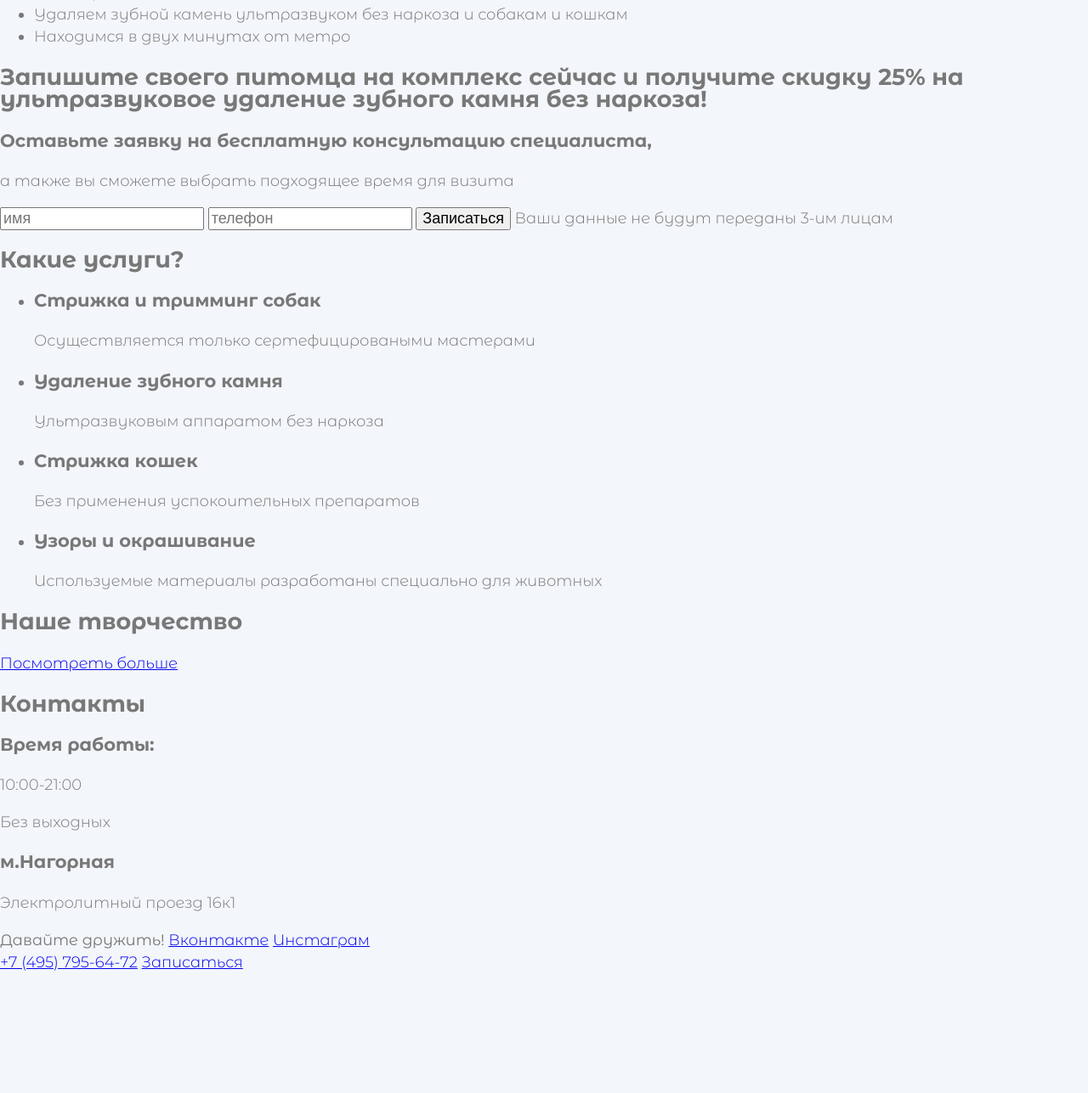
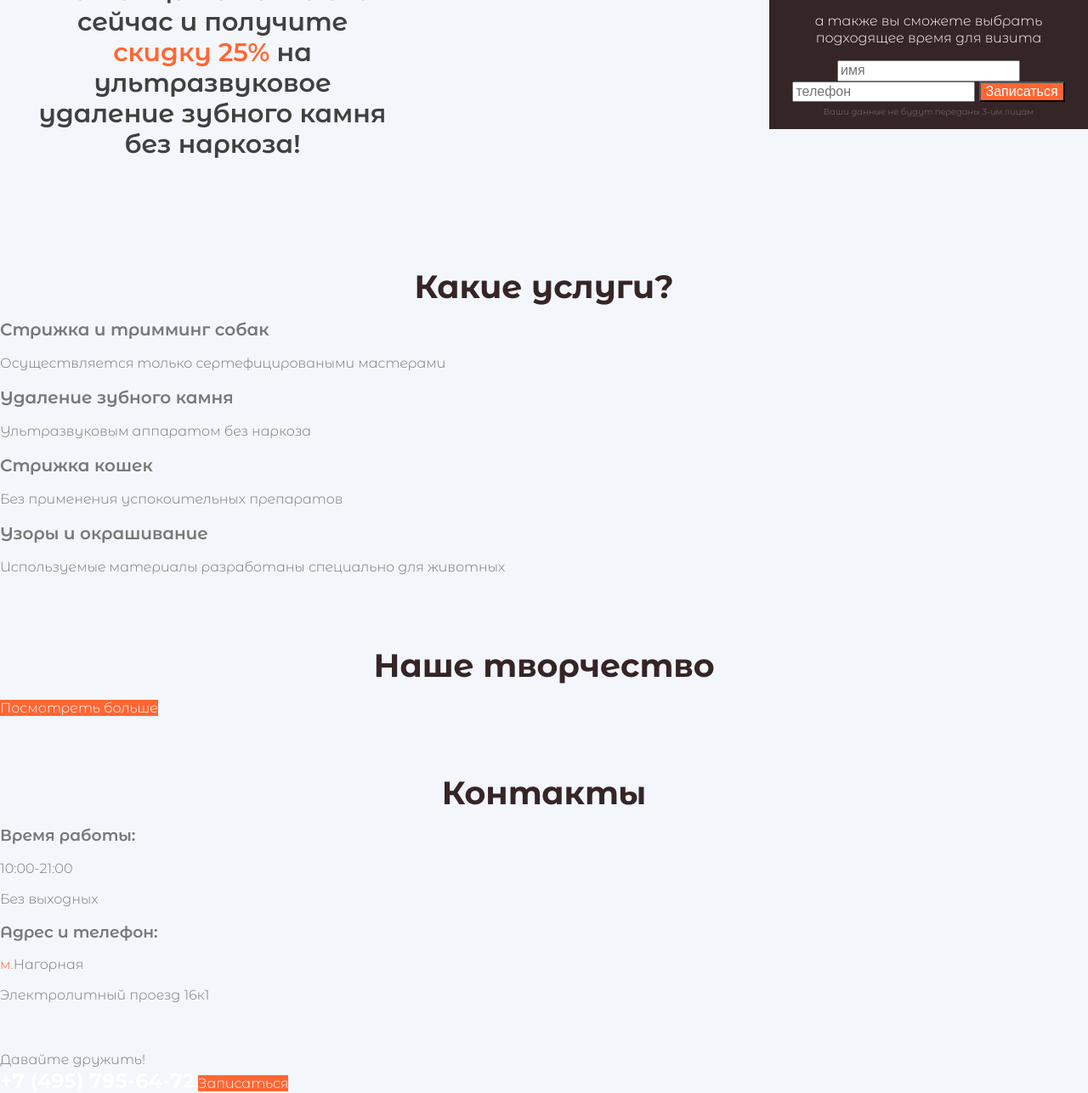
Before and after one commit to ArnaBlack/part1, a plain HTML site: page bastgroom-promo/index.html in a window 1280 px wide. Shown: the part 957-2244 px from the top of the page at 85% size. Before the commit the page ends 2103 px from the top, so only its background shows below. Drawn offline with Linux system fonts and the light colour scheme.

Commit message:
пробую делать сетку сама

```diff
--- a/bastgroom-promo/assets/css/normalize.min.css
+++ b/bastgroom-promo/assets/css/normalize.min.css
@@ -5,7 +5,8 @@ html{
 	-webkit-text-size-adjust:100%}
 
 body{
-	margin:0 }
+	margin:0;
+	padding: 0; }
 
 article,aside,footer,header,nav,section {
 	display:block}
@@ -13,6 +14,11 @@ article,aside,footer,header,nav,section {
 h1{
 	font-size:2em;margin:.67em 0}
 
+ul {
+	margin: 0;
+	padding: 0;
+	list-style: none;
+}
 figcaption,figure,main
 {
 	display:block}
--- a/bastgroom-promo/assets/css/style.css
+++ b/bastgroom-promo/assets/css/style.css
@@ -1,43 +1,163 @@
-@import url('https://fonts.googleapis.com/css?family=Montserrat+Alternates:300,400,700');
+@import url('https://fonts.googleapis.com/css?family=Montserrat+Alternates:300,600,700');
 /*#f46c38*/
 body {
+	width: 100%;
 	color: #787878;
 	background-color: #f3f6fa;
     font-family: 'Montserrat Alternates', sans-serif;
-    font-size: 18px;
+    font-size: 16px;
+    line-height: 20px;
     font-weight: 300;
-    line-height: 26px;
 }
 header {
-	background-image: url("../img/slide.jpg");
+	padding-top: 35px;
+	padding-bottom: 75px;
+	background-image: url("../img/header-bg-1.jpg");
 	background-repeat: no-repeat;
     background-position: center;
     background-size: cover;
 }
-.header-top {
+.clearfix::after {
+    content: "";
+    display: table;
+    clear: both;
+}
+
+.container {
+    width: 1170px;
+    margin: 0 auto;
+}
+.btn {
+	color: #ffffff;
+	text-decoration: none;
+	background-color:  #ff6633;
+}
+ .header-top .header-logo {
+	width: 349px;
+	height: 86px;
+	float: left;
+}
+.header-top .header-logo img {
+	width: 98%;
+}
+.header-top a {
+	font-size: 30px;
+	font-weight: 700;
+	text-decoration: none;
 	color: #000000;
+	float: right;
+	padding-top: 33px;
 }
-.header-top .header-logo {
+.promo {
+	background-color: rgba(0,0,0,0.5);
+	margin-top: 75px;
+	margin-left: 70px;
+	padding: 40px;
+	width: 270px;
+}
+ .promo h1 {
+	font-size: 24px;
+	line-height: 24px;
+	font-weight: 300;
+	color: #ffffff;
+	text-align: center;
+}
+.promo h1:last-child {
+	display: none;
+}
+
+.promo h1>span {
 	font-weight: 700;
 }
-.header-top h3 {
-	font-size: 29px;
+main section {
+	padding:40px 0;
 }
-.promo {
-	margin: 0 auto;
-	padding: 90px 0;
-	/*background-color: rgba(52, 27, 43, 0.5);*/
-	width: 350px;
+main h2 {
+	color: #362526;
+	font-size: 38px;
+	text-align: center;
+	margin: 0;
+	margin-bottom: 30px;
+}
+.features {
+	background-color: #ffffff;
+}
+.feature-item {
+	position: relative;
+    float: left;
+    width: 279px;
+    padding-top: 130px;
+    padding-right: 40px;
+    padding-left: 40px;
+    text-align: center;
+}
+.feature-item::before {
+	content: "";
+	background-color: red;
+	width: 154px;
+	height:125px;
+	position: absolute;
+	top:0;
+	left: 105px;
+
+}
+.call-to-action .title {
+	font-size: 30px;
+	line-height: 36px;
+	font-weight: 600;
+	color: #404040;
+	text-align: center;
+	float: left;
+	padding:30px;
+	width: 440px;
+}
+
+.call-to-action h2>span {
+	color: #ff6633;
+}
+
+.call-to-action .feedback {
+	background-color: #362526;
+	width: 335px;
+	padding:10px 20px;
+	float: right;
 	text-align: center;
 }
-.promo h1 {
+
+.call-to-action .feedback h3 {
+	font-size: 18px;
+	line-height: 21px;
+	text-transform: uppercase;
+	font-weight: 600;
 	color: #ffffff;
-	background-color: rgba(0, 0, 0, 0.5);
-	font-size: 25px;
-	font-weight: 300;
-	padding: 52px;
+}
 
+.call-to-action .feedback p {
+	color: #ffffff;
+	margin-top: 0;
 }
-.promo h1 span {
+
+.call-to-action .feedback .feedback-form span {
+	font-size: 10px;
+}
+.services .service-items .service-item h3 {
+	font-size: 20px;
+	font-weight: 600;
+}
+.contacts .contacts-block h3 {
+	font-weight: 600;
+}
+.contacts .contacts-block .right p>span {
+	color: #ff6633;
+}
+.social a {
+	text-decoration: none;
+	color: #ffffff;
+	font-size: 0px;
+}
+.footer-contacts .phone-number {
+	font-size: 24px;
 	font-weight: 700;
+	color: #ffffff;
+	text-decoration: none;
 }
--- a/bastgroom-promo/index.html
+++ b/bastgroom-promo/index.html
@@ -3,8 +3,8 @@
 <head>
 	<meta charset="UTF-8">
 	<meta http-equiv="X-UA-Compatible" content="IE=edge">
-	<meta name="viewport" content="width=device-width, initial-scale=1.0">
-	<title>Document</title>
+	<!-- <meta name="viewport" content="width=device-width, initial-scale=1.0"> -->
+	<title>Зоосалон BastGROOM</title>
     <link href="./assets/css/normalize.min.css" rel="stylesheet">
 
     <!-- Main Style -->
@@ -12,34 +12,32 @@
 </head>
 <body>
 	<header>
-		<div class="header-top">
+		<div class="header-top clearfix">
 			<div class="header-logo">
-				<img src="./assets/img/logo.png">
+				<img src="./assets/img/logo.png" alt="BastGroom">
 			</div>
-			<p>
 			<a href="tel:+7 (495) 795-64-72">+7 (495) 795-64-72</a>
-			</p>
 		</div>
 		<div class="promo">
-			<h1>Безупречный внешний вид для Ваших питомцев от настоящих профессионалов</h1>
+			<h1 class="visible">Безупречный внешний вид для Ваших питомцев от <span>настоящих профессионалов</span></h1>
 			<h1>Мы заботимся о Ваших питомцах, поэтому <span>стрижка когтей бесплатна</span> для всех</h1>
 		</div>
 	</header>
 	<main>
 		<section class="features">
 			<h2>Почему мы?</h2>
-			<ul>
-				<li>Умеем работать с животными со сложной психикой</li>
-				<li>Удаляем зубной камень ультразвуком без наркоза и собакам и кошкам</li>
-				<li>Находимся в двух минутах от метро</li>
+			<ul class="clearfix">
+				<li class="feature-item feature-work">Умеем работать с животными со сложной психикой</li>
+				<li class="feature-item feature-teeth">Удаляем зубной камень ультразвуком без наркоза и собакам и кошкам</li>
+				<li class="feature-item feature-metro">Находимся в пешей доступности от метро: всего 2 минуты!</li>
 			</ul>
 		</section>
-		<section class="call-to-action">
-			<h2>Запишите своего питомца на комплекс сейчас и получите <span>скидку 25%</span> на ультразвуковое удаление зубного камня без наркоза!</h2>
+		<section class="call-to-action clearfix">
+			<h2 class="title">Запишите своего питомца на комплекс сейчас и получите <span>скидку 25%</span> на ультразвуковое удаление зубного камня без наркоза!</h2>
 			<div class="feedback">
 				<h3>Оставьте заявку на бесплатную консультацию специалиста,</h3>
 				<p>а также вы сможете выбрать подходящее время для визита </p>
-				<form id="feedback-form" class="" action="" method="post">
+				<form id="feedback-form" class="feedback-form" action="" method="post">
 					<input type="text" name="user-name" placeholder="имя">
 					<input type="phone" name="user-phone" placeholder="телефон" required>
 					<input type="submit" class="btn" value="Записаться">
@@ -49,30 +47,32 @@
 		</section>
 		<section class="services">
 			<h2>Какие услуги?</h2>
-			<ul>
-				<li>
+			<div class="service-items">
+				<div class="service-item">
 					<h3>Стрижка и тримминг собак</h3>
 					<p>Осуществляется только сертефицироваными мастерами</p>
-				</li>
-				<li>
+				</div>
+				<div class="service-item">
 					<h3>Удаление зубного камня</h3>
 					<p>Ультразвуковым аппаратом без наркоза</p>
-				</li>
-				<li>
+				</div>
+				<div class="service-item">
 					<h3>Стрижка кошек</h3>
 					<p>Без применения успокоительных препаратов</p>
-				</li>
-				<li>
+				</div>
+				<div class="service-item">
 					<h3>Узоры и окрашивание</h3>
 					<p>Используемые материалы разработаны специально для животных</p>
-				</li>
+				</div>
 
-			</ul>
+			</div>
 		</section>
 
 		<section class="portfolio">
 			<h2>Наше творчество</h2>
-			<div></div>
+			<div>
+
+			</div>
 			<a href="https://www.instagram.com/bastgroom/" class="btn">Посмотреть больше</a>
 		</section>
 		<section class="contacts">
@@ -84,7 +84,8 @@
 					<p>Без выходных</p>
 				</div>
 				<div class="right">
-					<h3><span>м.</span>Нагорная</h3>
+					<h3>Адрес и телефон:</h3>
+					<p><span>м.</span>Нагорная</p>
 					<p>Электролитный проезд 16к1</p>
 				</div>
 			</div>
@@ -94,14 +95,14 @@
 		</section>
 	</main>
 	<footer>
-		<div>
+		<div class="social">
 			<b>Давайте дружить!</b>
 			<a class="social-btn social-btn-vk" href="https://vk.com/bastgroom">Вконтакте</a>
 	        <a class="social-btn social-btn-in" href="https://instagram.com/bastgroom">Инстаграм</a>
 	     </div>
-	     <div>
-	     	<a href="tel:+7 (495) 795-64-72">+7 (495) 795-64-72</a>
-			<a href="#feedback-form">Записаться</a>
+	     <div class="footer-contacts">
+	     	<a class="phone-number" href="tel:+7 (495) 795-64-72">+7 (495) 795-64-72</a>
+			<a class="btn" href="#feedback-form">Записаться</a>
 	     </div>
 	</footer>
 
```
Also changed, not shown: bastgroom-promo/assets/img/header-bg-1.jpg (renamed from bastgroom-promo/assets/img/slide.jpg), bastgroom-promo/assets/img/header-bg-2.jpg (added), bastgroom-promo/assets/img/header-bg.jpg (deleted), bastgroom-promo/assets/img/index-p-1.png (added), bastgroom-promo/assets/img/index-p-2.png (added), bastgroom-promo/assets/img/index-p-3.png (added), bastgroom-promo/assets/img/index-p-4.png (added), bastgroom-promo/assets/img/inst.png, bastgroom-promo/assets/img/logo.png, bastgroom-promo/assets/img/phone.png, bastgroom-promo/assets/img/vk.png.
